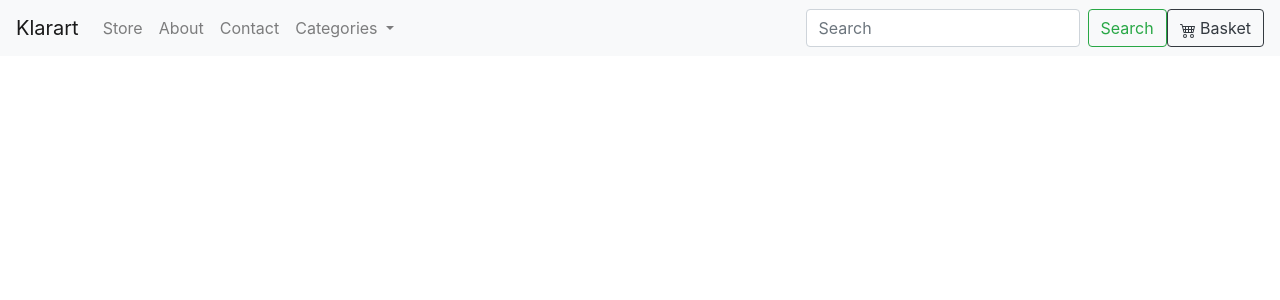
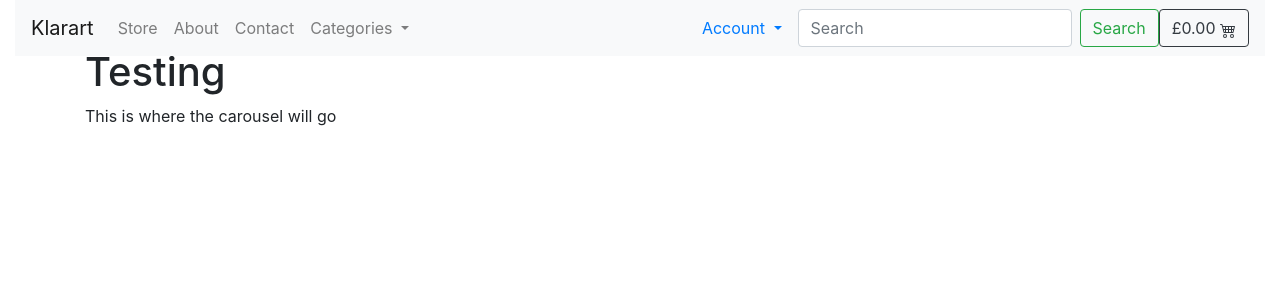
Before and after one commit to Benjamin-Joe/klara-art, a Django app: page / in a window 1280 px wide. Shown: the top 300 px of the page. Run offline with Django 3.2, Linux system fonts and the light colour scheme; some libraries are stand-ins or nearby versions.

Commit message:
Add content to base.html navbar

```diff
--- a/home/templates/home/home.html
+++ b/home/templates/home/home.html
@@ -1,6 +1,19 @@
-{% extends 'base.html' %}
+{% extends "base.html" %}
 {% load static %}
+
+{% block page_header %}
+{% endblock %}
 
 {% block content %}
 
+<div class="container h-100 my-5">
+    <div class="row h-100">
+        <div class="col my-auto">
+            <h1>Testing</h1>
+            <p>This is where the carousel will go</p>
+
+        </div>
+    </div>
+</div>
+
 {% endblock %}
--- a/templates/base.html
+++ b/templates/base.html
@@ -17,13 +17,12 @@
         <script src="https://code.jquery.com/jquery-3.6.0.min.js" integrity="sha256-/xUj+3OJU5yExlq6GSYGSHk7tPXikynS7ogEvDej/m4=" crossorigin="anonymous"></script>
         <script src="https://cdn.jsdelivr.net/npm/popper.js@1.16.0/dist/umd/popper.min.js" integrity="sha384-Q6E9RHvbIyZFJoft+2mJbHaEWldlvI9IOYy5n3zV9zzTtmI3UksdQRVvoxMfooAo" crossorigin="anonymous"></script>
         <script src="https://stackpath.bootstrapcdn.com/bootstrap/4.4.1/js/bootstrap.min.js" integrity="sha384-wfSDF2E50Y2D1uUdj0O3uMBJnjuUD4Ih7YwaYd1iqfktj0Uod8GCExl3Og8ifwB6" crossorigin="anonymous"></script>
-        <script src="https://kit.fontawesome.com/fb3ce16b7a.js" crossorigin="anonymous"></script>
     {% endblock %}
 
     <title>Klarart {% block title %}{% endblock %}</title>
   </head>
   <body>
-      <header class="fixed-top">
+      <header class="container-fluid fixed-top">
         <nav class="navbar navbar-expand-lg navbar-light bg-light">
           <a class="navbar-brand" href="{% url 'home' %}">Klarart</a>
           <button class="navbar-toggler" type="button" data-toggle="collapse" data-target="#navbarSupportedContent" aria-controls="navbarSupportedContent" aria-expanded="false" aria-label="Toggle navigation">
@@ -53,17 +52,38 @@
             </div>
           </li>
             </ul>
-            <form class="form-inline my-2 my-lg-0">
+            <li class="nav-item dropdown list-unstyled ">
+              <a class="nav-link dropdown-toggle" href="#" id="navbarDropdown" role="button" data-toggle="dropdown" aria-haspopup="true" aria-expanded="false">
+                Account
+              </a>
+              <div class="dropdown-menu" aria-labelledby="navbarDropdown">
+              {% if request.user.is_authenticated %}
+                {% if request.user.is_superuser %}
+                  <a class="dropdown-item" href="#">Website Management</a>
+                  {% endif %}
+                <a class="dropdown-item" href="#">Login</a>
+                <a class="dropdown-item" href="#">Account Settings</a>
+              {% else %}
+                <a class="dropdown-item" href="#">Sign Up</a>
+              {% endif %}
+                </div>
+            </li>
+
+            <form method="GET" action="" class="form-inline my-2 my-lg-0">
               <input class="form-control mr-sm-2" type="search" placeholder="Search" aria-label="Search">
               <button class="btn btn-outline-success my-2 my-sm-0" type="submit">Search</button>
             </form>
 
           </div>
           <a href="#" class="btn btn-outline-dark" type="button" role="button">
+            {% if grand_total %}
+              £{{grand_total|floatformat:2}}
+            {% else %}
+              £0.00
+            {% endif %}
               <svg xmlns="http://www.w3.org/2000/svg" width="16" height="16" fill="currentColor" class="bi bi-cart4" viewBox="0 0 16 16">
                   <path d="M0 2.5A.5.5 0 0 1 .5 2H2a.5.5 0 0 1 .485.379L2.89 4H14.5a.5.5 0 0 1 .485.621l-1.5 6A.5.5 0 0 1 13 11H4a.5.5 0 0 1-.485-.379L1.61 3H.5a.5.5 0 0 1-.5-.5zM3.14 5l.5 2H5V5H3.14zM6 5v2h2V5H6zm3 0v2h2V5H9zm3 0v2h1.36l.5-2H12zm1.11 3H12v2h.61l.5-2zM11 8H9v2h2V8zM8 8H6v2h2V8zM5 8H3.89l.5 2H5V8zm0 5a1 1 0 1 0 0 2 1 1 0 0 0 0-2zm-2 1a2 2 0 1 1 4 0 2 2 0 0 1-4 0zm9-1a1 1 0 1 0 0 2 1 1 0 0 0 0-2zm-2 1a2 2 0 1 1 4 0 2 2 0 0 1-4 0z"/>
                 </svg>
-                Basket
             </a>
         </nav>
       </header>
@@ -79,6 +99,10 @@
     {% endblock %}
 
 
+    {% block extra_js %}
+      <script src="https://kit.fontawesome.com/fb3ce16b7a.js" crossorigin="anonymous"></script>
+    {% endblock %}
+
 
   </body>
 </html>
```
Also changed, not shown: media/IMG_20210324_205417.jpg (added). Lines whose indentation alone changed are shown as unchanged.
